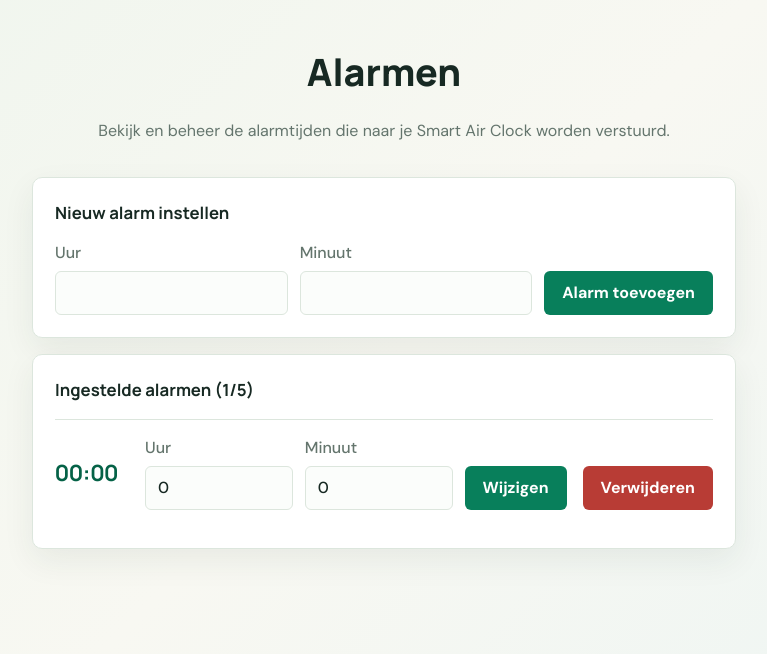
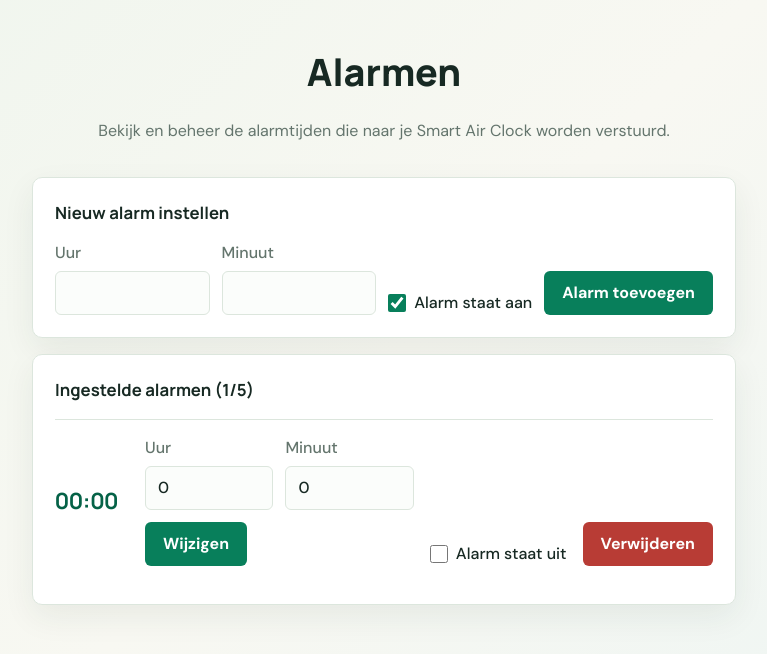
Before and after one commit to TiesBerghs447/IoT-smart-air-clock, a PHP site: page /alarms.php in a window 1280 px wide. Shown: the part 72-726 px from the top of the page, without its empty margins (256-1023 px from the left). Run offline with PHP 8.4, Linux system fonts and the light colour scheme; tables that the repository leaves empty or names only in its code hold one stand-in row (values such as "Sample post"); some libraries are stand-ins or nearby versions.

Commit message:
alarm aan-uit schakelen verbeterd

```diff
--- a/software/php/alarms.php
+++ b/software/php/alarms.php
@@ -61,6 +61,24 @@ function alarm_posted_time(
     return $time;
 }
 
+function alarm_posted_enabled(): bool
+{
+    $value =
+        $_POST['enabled'] ?? '0';
+
+    if (
+        !is_string($value)
+        || !in_array($value, ['0', '1'], true)
+    )
+    {
+        throw new InvalidArgumentException(
+            'Ongeldige alarmstatus.'
+        );
+    }
+
+    return $value === '1';
+}
+
 if ($_SERVER['REQUEST_METHOD'] === 'POST')
 {
     try
@@ -102,7 +120,7 @@ if ($_SERVER['REQUEST_METHOD'] === 'POST')
                 );
 
             $enabled =
-                isset($_POST['enabled']);
+                alarm_posted_enabled();
 
             $count =
                 (int)$connection
@@ -184,9 +202,6 @@ if ($_SERVER['REQUEST_METHOD'] === 'POST')
                     59
                 );
 
-            $enabled =
-                isset($_POST['enabled']);
-
             $duplicate =
                 $connection->prepare(
                     'SELECT COUNT(*)
@@ -216,20 +231,49 @@ if ($_SERVER['REQUEST_METHOD'] === 'POST')
                     'UPDATE alarms
                      SET
                         hour = :hour,
-                        minute = :minute,
-                        enabled = :enabled
+                        minute = :minute
                      WHERE id = :id'
                 );
 
             $update->execute([
                 ':hour' => $hour,
                 ':minute' => $minute,
-                ':enabled' => $enabled,
                 ':id' => $id
             ]);
 
             header(
                 'Location: alarms.php?status=updated'
+            );
+
+            exit;
+        }
+
+        if ($action === 'toggle')
+        {
+            $enabled =
+                alarm_posted_enabled();
+
+            $toggle =
+                $connection->prepare(
+                    'UPDATE alarms
+                     SET enabled = :enabled
+                     WHERE id = :id'
+                );
+
+            $toggle->execute([
+                ':enabled' => $enabled,
+                ':id' => $id
+            ]);
+
+            if ($toggle->rowCount() === 0)
+            {
+                throw new InvalidArgumentException(
+                    'Dit alarm bestaat niet meer.'
+                );
+            }
+
+            header(
+                'Location: alarms.php?status=toggled'
             );
 
             exit;
@@ -283,6 +327,7 @@ if (
     $messages = [
         'added' => 'Alarm toegevoegd.',
         'updated' => 'Alarm gewijzigd.',
+        'toggled' => 'Alarmstatus opgeslagen. De ESP synchroniseert de wijziging bij de volgende configuratie-update.',
         'deleted' => 'Alarm verwijderd.'
     ];
 
@@ -316,7 +361,7 @@ try
                 id,
                 hour,
                 minute,
-                enabled
+                CASE WHEN enabled THEN 1 ELSE 0 END AS enabled
             FROM alarms
             ORDER BY hour, minute
             '
@@ -382,6 +427,11 @@ catch (Throwable $error)
                             <input type="number" name="minute" min="0" max="59" required>
                         </label>
                     </div>
+                    <label class="alarm-toggle-label">
+                        <input type="hidden" name="enabled" value="0">
+                        <input type="checkbox" name="enabled" value="1" checked>
+                        Alarm staat aan
+                    </label>
                     <button class="save-btn" type="submit">Alarm toevoegen</button>
                 </form>
             <?php else: ?>
@@ -399,6 +449,7 @@ catch (Throwable $error)
                         <?php
                         $hour = (int) $alarm['hour'];
                         $minute = (int) $alarm['minute'];
+                        $enabled = (bool) $alarm['enabled'];
                         ?>
                         <div class="alarm-item">
                             <div class="alarm-display">
@@ -407,8 +458,7 @@ catch (Throwable $error)
                             <form method="post" class="alarm-form">
                                 <input type="hidden" name="csrf_token" value="<?= htmlspecialchars($csrfToken, ENT_QUOTES, 'UTF-8'); ?>">
                                 <input type="hidden" name="action" value="update">
-                                <input type="hidden" name="old_hour" value="<?= $hour; ?>">
-                                <input type="hidden" name="old_minute" value="<?= $minute; ?>">
+                                <input type="hidden" name="id" value="<?= (int) $alarm['id']; ?>">
                                 <div class="alarm-time-fields">
                                     <label>Uur
                                         <input type="number" name="hour" min="0" max="23" value="<?= $hour; ?>" required>
@@ -419,11 +469,28 @@ catch (Throwable $error)
                                 </div>
                                 <button class="save-btn" type="submit">Wijzigen</button>
                             </form>
+                            <form method="post" class="alarm-toggle-form">
+                                <input type="hidden" name="csrf_token" value="<?= htmlspecialchars($csrfToken, ENT_QUOTES, 'UTF-8'); ?>">
+                                <input type="hidden" name="action" value="toggle">
+                                <input type="hidden" name="id" value="<?= (int) $alarm['id']; ?>">
+                                <input type="hidden" name="enabled" value="0">
+                                <label class="alarm-toggle-label">
+                                    <input
+                                        type="checkbox"
+                                        name="enabled"
+                                        value="1"
+                                        <?= $enabled ? 'checked' : ''; ?>
+                                        onchange="this.form.submit()">
+                                    Alarm staat <?= $enabled ? 'aan' : 'uit'; ?>
+                                </label>
+                                <noscript>
+                                    <button class="save-btn" type="submit">Status opslaan</button>
+                                </noscript>
+                            </form>
                             <form method="post" class="alarm-delete-form" onsubmit="return confirm('Dit alarm verwijderen?');">
                                 <input type="hidden" name="csrf_token" value="<?= htmlspecialchars($csrfToken, ENT_QUOTES, 'UTF-8'); ?>">
                                 <input type="hidden" name="action" value="delete">
-                                <input type="hidden" name="old_hour" value="<?= $hour; ?>">
-                                <input type="hidden" name="old_minute" value="<?= $minute; ?>">
+                                <input type="hidden" name="id" value="<?= (int) $alarm['id']; ?>">
                                 <button class="reset-btn" type="submit">Verwijderen</button>
                             </form>
                         </div>
--- a/software/php/stylesheet.css
+++ b/software/php/stylesheet.css
@@ -315,6 +315,26 @@ h2 {
     flex: 1;
 }
 
+.alarm-toggle-form {
+    flex: 0 0 auto;
+}
+
+.settings-card .alarm-toggle-label {
+    display: flex;
+    align-items: center;
+    gap: 8px;
+    margin-top: 0;
+    color: var(--ink);
+    cursor: pointer;
+}
+
+.settings-card .alarm-toggle-label input[type="checkbox"] {
+    width: 18px;
+    height: 18px;
+    margin: 0;
+    accent-color: var(--green);
+}
+
 .alarm-delete-form {
     flex: 0 0 auto;
 }
```
Also changed, not shown: software/php/ESP32_API.md (+1 -1 lines), software/php/settings/get_device_config.php (+34 -50 lines).
